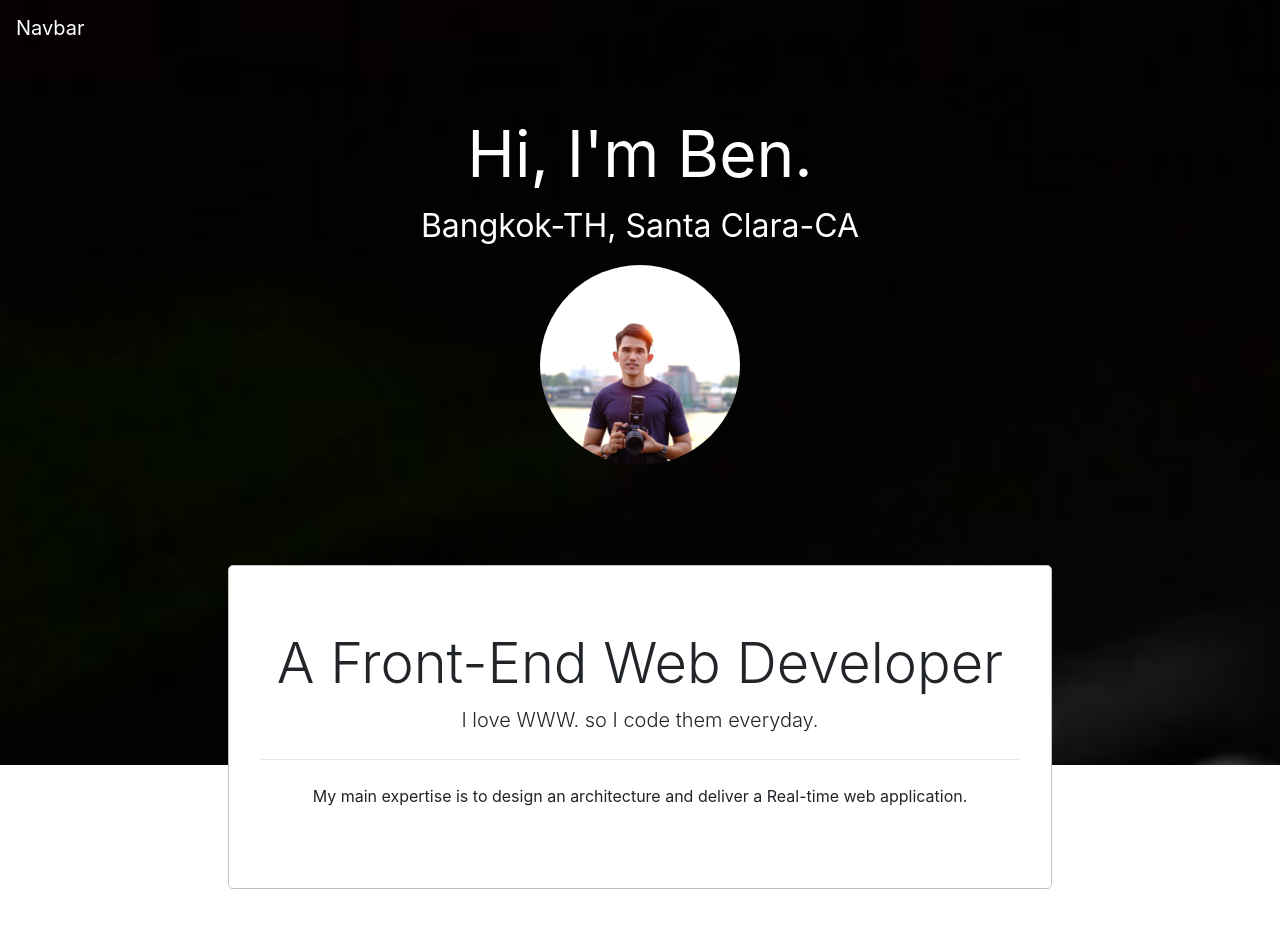
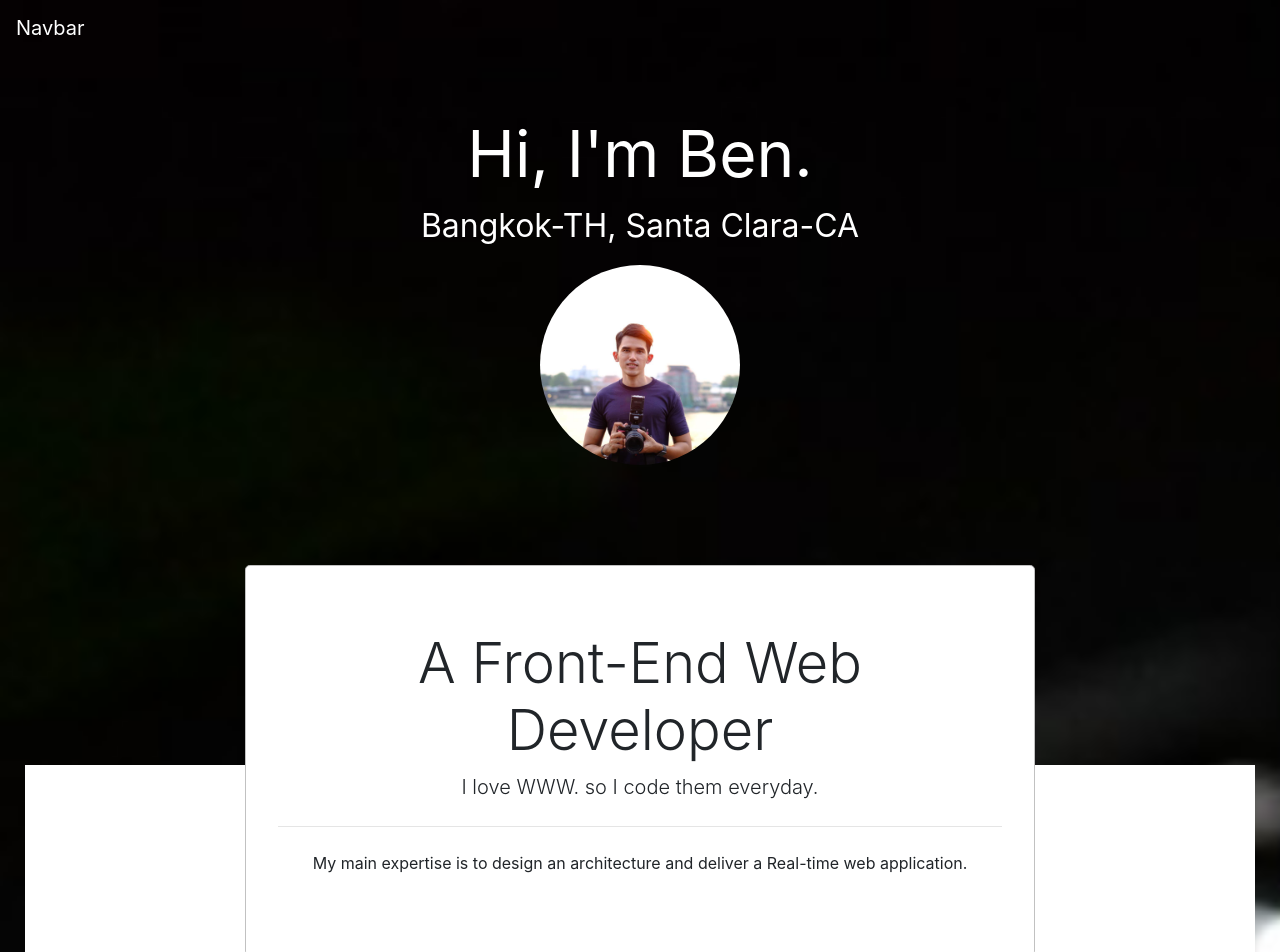
Before and after one commit to blablaBen/pattarasai-profile, an Angular app: page / in a window 1280 px wide. Shown: the top 952 px of the page. Built offline with nearby package versions, Linux system fonts and the light colour scheme.

Commit message:
redesign

```diff
--- a/src/app/app.component.scss
+++ b/src/app/app.component.scss
@@ -1,2 +1,7 @@
 :host {
 }
+
+div.app-profile-content {
+    margin-left: 10px;
+    margin-right: 10px;
+}
```
